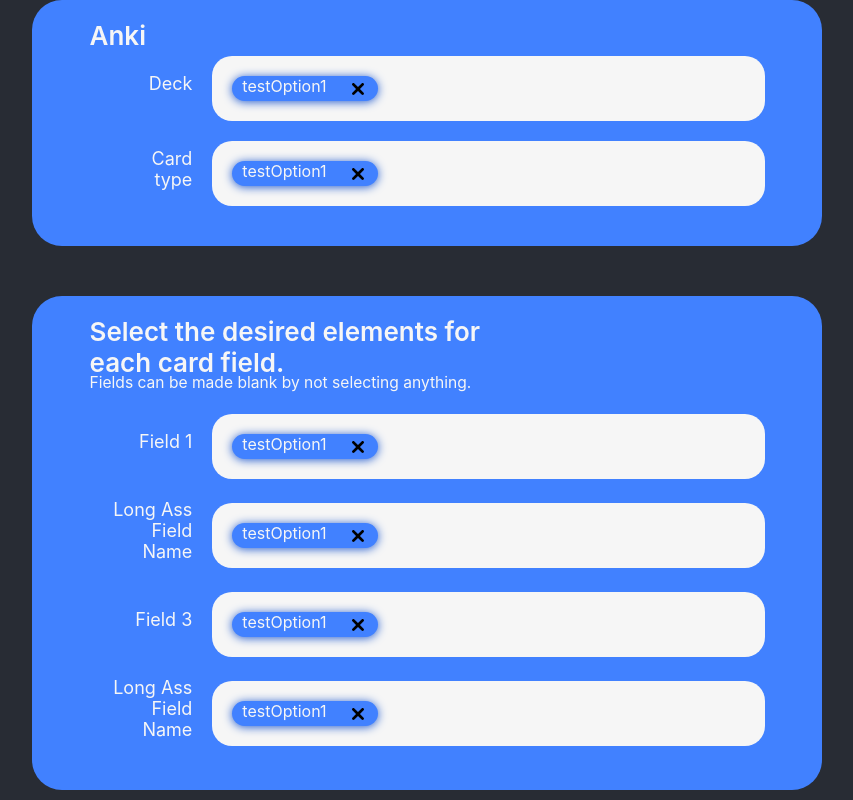
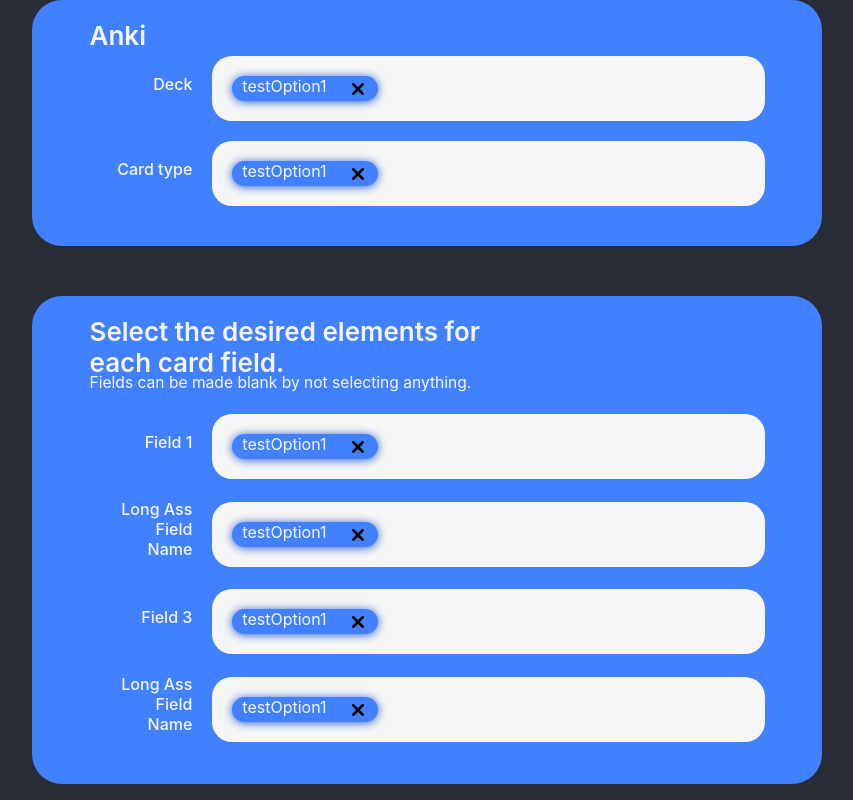
Before and after one commit to Revinz/anki-card-maker-frontend, a React (Create React App) app: page / in a window 1280 px wide. Shown: the top 800 px of the page, without its empty margins (213-1066 px from the left). Built offline with nearby package versions, Linux system fonts and the light colour scheme.

Commit message:
Made dropdown label bold and reduced font size accordingly

```diff
--- a/src/components/common/dropdown/DropDown.css
+++ b/src/components/common/dropdown/DropDown.css
@@ -60,5 +60,6 @@
   margin-left: 20px;
   width: 15%;
   text-align: right;
-  font-size: 18px;
+  font-size: 16px;
+  font-weight: 500;
 }
```
Also changed, not shown: 1 other file (tests, documents, lock files or other folders).
